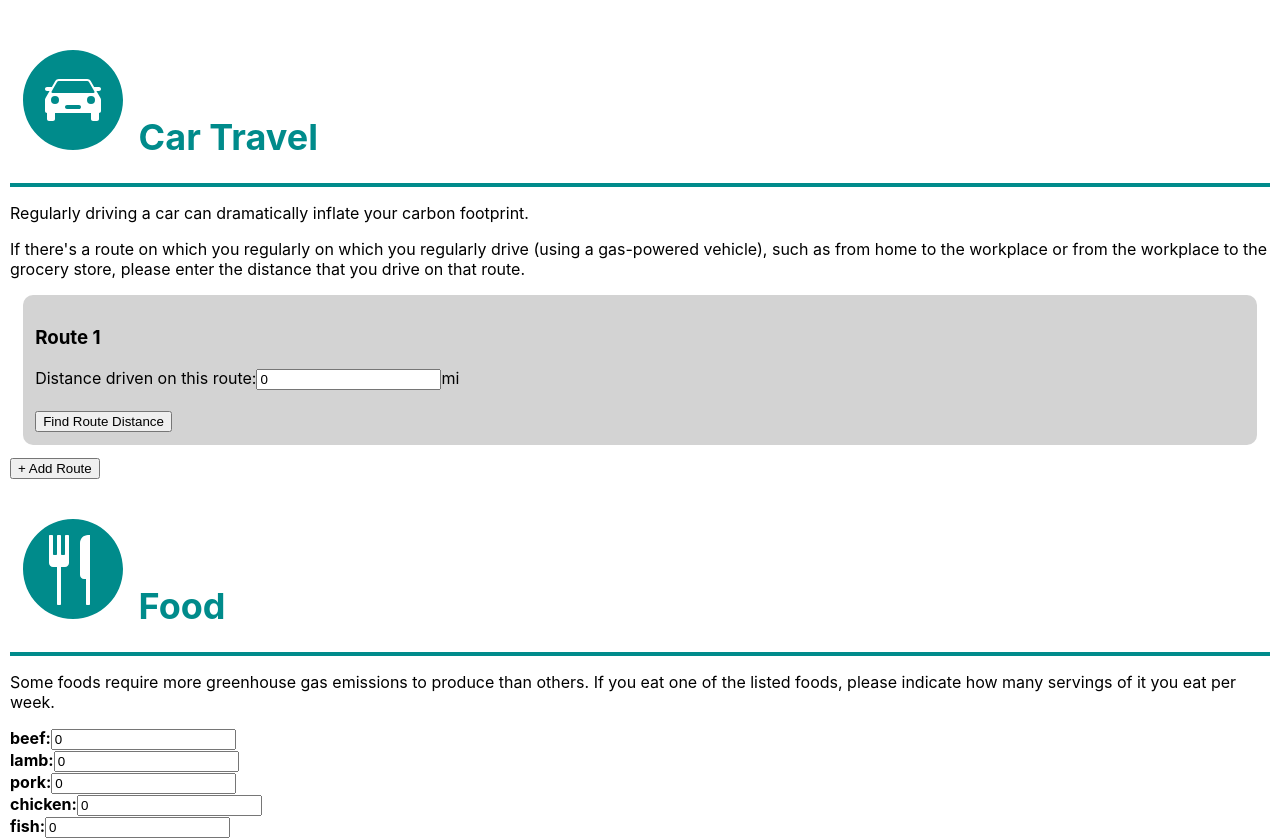
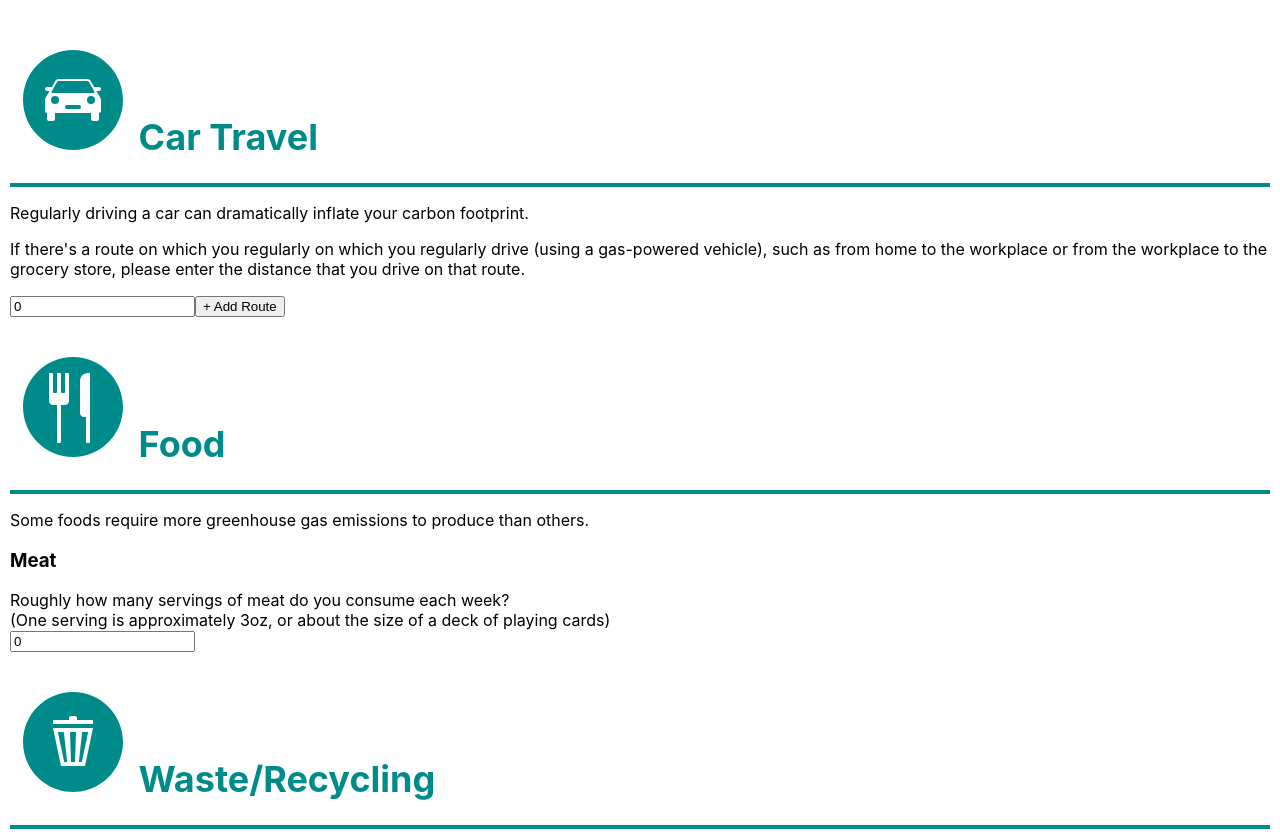
Before and after one commit to steph-beneschan-256/carbon-footprint-calculator, a React (Create React App) app: page / in a window 1280 px wide. Shown: the top 840 px of the page. Built offline with nearby package versions, Linux system fonts and the light colour scheme.

Commit message:
Reworked Food Section and Waste Icon
* Reworked Food section to be easier to fill in
* App can now gives food-related suggestions, if the user either eats beef or lamb more often than other kinds of meat or eats 7+ servings of meat per week
* Updated icon for Waste section

```diff
--- a/src/App.js
+++ b/src/App.js
@@ -40,10 +40,11 @@ function App() {
     categories.sort((c1, c2) =>
       footprintData.breakdown[c2] - footprintData.breakdown[c1]
     );
-    setSuggestions(
-      categories.slice(0,3).map((category) =>
-        footprintData.breakdown[category].suggestions[0]
-    ));
+    let newSuggestions = [];
+    categories.slice(0,3).forEach((category) => {
+        newSuggestions = newSuggestions.concat(footprintData.breakdown[category].suggestions);
+    });
+    setSuggestions(newSuggestions);
 
     setShowResults(true);
   }
--- a/src/FoodForm.js
+++ b/src/FoodForm.js
@@ -38,13 +38,24 @@ Get the user's total footprint for this type of activity,
 and suggestions for reducing their footprint
 */
 async function getFootprintData(userData) {
-    let foodFootprint = 0;
-    let suggestions = [];
+  const servingsPerWeek = parseInt(userData.totalServingsPerWeek);
+  const foodFootprint = parseInt(userData.totalServingsPerWeek) / 7 * FOOD_DATA[userData.meatMostEaten].co2PerServing;
+  let suggestions = [];
+  if(servingsPerWeek > 0) {
+    switch(FOOD_DATA[userData.meatMostEaten].name) {
+      case "beef":
+      case "lamb":
+        suggestions.push("Producing beef and lamb involves much more greenhouse gas emissions than producing other kinds of meat. Consider occasionally swapping beef or lamb for a different type of meat; switching to pork, for instance, carries a carbon footprint 80% smaller than that of beef.");
+        break;
+      default:
+        break;
+    }
 
-    FOOD_DATA.forEach((data, index) => {
-      foodFootprint += data.co2PerServing * parseInt(userData[index]);
-    });
+    if(servingsPerWeek > 7) {
+      suggestions.push("You seem to eat meat rather often. You don't have to become a vegetarian, but consider eating a larger portion of vegetables.")
+    };
 
+  }
     //if the user only eats beef or lamb once per week, should cutting back on beef/lamb be our first suggestion here?
     //maybe check against the average amount of meat eaten per week?
 
@@ -74,7 +85,11 @@ function FoodForm() {
         if(!inputData) {
             let savedData = formDataManager.loadData(ACTIVITY_TYPE_KEY);
             setInputData(savedData ? savedData :
-                Array(FOOD_DATA.length).fill(0) //Default value
+                {
+                  totalServingsPerWeek: 0,
+                  meatMostEaten: 0
+                }
+                //Default value
             );
         }
       }, [inputData]);
@@ -88,23 +103,45 @@ function FoodForm() {
           </div>
           <div className="form-section-inner">
             <p>
-            Some foods require more greenhouse gas emissions to produce than others. If you eat one of the listed foods, please indicate how many servings of it you eat per week.
+            Some foods require more greenhouse gas emissions to produce than others.
             </p>
-            {inputData && inputData.map((data, index) => (
-            <div>
-                <b>{FOOD_DATA[index].name}:</b>
-                <input type="number" min={0}
-                value={inputData[index]} onChange={ e => {
-                    const newFoodData = inputData.map((d,i) => {
-                    return (i !== index) ? d : e.target.value
-                    });
+            <h3>
+              Meat
+            </h3>
+            Roughly how many servings of meat do you consume each week?
+            <br/>
+            (One serving is approximately 3oz, or about the size of a deck of playing cards)
+            {inputData && <div>
+              <input type="number" min={0}
+              value={inputData.totalServingsPerWeek} onChange={ e => {
+                const newFoodData = {
+                  ...inputData,
+                  totalServingsPerWeek: e.target.value
+                };
+                setInputData(newFoodData);
+                formDataManager.saveData(ACTIVITY_TYPE_KEY, newFoodData);
+              }}/>
+            </div>}
+            {inputData && (parseInt(inputData.totalServingsPerWeek) > 0) && <div>
+              <p>
+                What type of meat do you consume most often?
+              </p>
+              {FOOD_DATA.map((data, index) => (
+                <label>
+                  <input type="radio" checked={inputData.meatMostEaten === index}
+                  value={data.name}
+                  onChange={e => {
+                    const newFoodData = {
+                      ...inputData,
+                      meatMostEaten: index
+                    };
                     setInputData(newFoodData);
-                    // Use formDataManager.saveData to save the user's input data
                     formDataManager.saveData(ACTIVITY_TYPE_KEY, newFoodData);
-                }}
-                />
-            </div>
-            ))}
+                  }}/>
+                  {data.name}
+                </label>
+              ))}
+            </div>}
         </div>
       </div>
     )
--- a/src/TravelForm.js
+++ b/src/TravelForm.js
@@ -19,10 +19,10 @@ Get the user's total footprint for this type of activity,
 and suggestions for reducing their footprint
 */
 async function getFootprintData(travelData) {
-    let travelFootprint = 0;
-    travelData.forEach((data) => {
+    let travelFootprint = travelData.baseDistance;
+    travelData.routes.forEach((route) => {
         //TODO: query the api that shivangi found
-        travelFootprint += CO2_PER_MILE * parseFloat(data.distance);
+        travelFootprint += CO2_PER_MILE * parseFloat(route.distance) * route.daysPerWeek / 7;
     });
     return {
         key: ACTIVITY_TYPE_KEY,
@@ -49,37 +49,47 @@ function TravelForm() {
     useEffect(() => {
         if(!inputData) {
             let savedData = formDataManager.loadData(ACTIVITY_TYPE_KEY);
-            setInputData(savedData ? savedData : [
-                {
-                    distance: 0,
-                    origin: null,
-                    destination: null
-                } // Default value
-            ]);
+            setInputData(savedData ? savedData : {
+              baseDistance: 0,
+              routes: [
+                // {
+                //     distance: 0,
+                //     origin: null,
+                //     destination: null,
+                //     daysPerWeek: 1
+                // } // Default value
+            ]});
         }
     }, [inputData]);
 
-  function addRouteWidget() {
-    if(inputData.length < 5) {
-      const newIndex = inputData.length;
-      setInputData([
-        ...inputData,
+  function addRoute() {
+    if(inputData.routes.length < 5) {
+      const newIndex = inputData.routes.length;
+      setInputData({
+        baseDistance: (inputData.baseDistance),
+        routes: [
+          ...inputData.routes,
           {
             key: newIndex,
             distance: 0,
             origin: null,
-          destination: null
+            destination: null,
+            daysPerWeek: 1
           }
-      ])
+        ]
+      });
     }
   }
 
-  function deleteRouteWidget(index) {
-    if(inputData.length > 1) {
-      setInputData([
-        ...inputData.splice(0, index),
-        ...inputData.splice(index)
-      ])
+  function removeRoute(index) {
+    if(inputData.routes.length > 1) {
+      setInputData({
+        baseDistance: (inputData.baseDistance),
+        routes: [
+          ...inputData.routes.slice(0, index),
+          ...inputData.routes.slice(index)
+        ]
+      });
     }
   }
 
@@ -97,28 +107,60 @@ function TravelForm() {
             If there's a route on which you regularly on which you regularly drive (using a gas-powered vehicle), such as from home to the workplace or from the workplace to the grocery store, please enter the distance that you drive on that route.
         </p>
 
-        {inputData && (inputData.map((_, index) => (
+        {
+          inputData && <div>
+            <input type="number" min="0" value={inputData.baseDistance}
+            onChange={(e) => {
+              const newTravelData = {
+                ...inputData,
+                baseDistance: e.target.value
+              };
+              setInputData(newTravelData);
+              formDataManager.saveData(ACTIVITY_TYPE_KEY, newTravelData);
+            }}
+            />
+
+            {/*
+
+            Shouldn't spend too much time on the route input thing, but it maybe should go something like this:
+            1. click add route button
+            2. modal dialog appears
+            3. route appears with its distance, in the list, and can be removed but not otherwise changed
+
+
+            */}
+
+            {inputData.routes.map((_, index) => (
                 <RouteWidget routeNumber={index+1}
-            defaultDistance={inputData[index].distance}
-            defaultOrigin={inputData[index].origin}
-            defaultDestination={inputData[index].destination}
+                defaultDistance={inputData.routes[index].distance}
+                defaultOrigin={inputData.routes[index].origin}
+                defaultDestination={inputData.routes[index].destination}
 
                 onDataUpdated={(newData) => {
-            const newTravelData = (inputData.map((data, dataIndex) => {
+                  const newRoutes = (inputData.routes.map((data, dataIndex) => {
                       return (index !== dataIndex) ? data : newData;
                   }));
+                  const newTravelData = {
+                    ...inputData,
+                    routes: newRoutes
+                  };
                   setInputData(newTravelData);
-            console.log(newTravelData);
                   // Use formDataManager.saveData to save the user's input data
                   formDataManager.saveData(ACTIVITY_TYPE_KEY, newTravelData);
                   }}
                 />
-        )))}
+            ))}
 
-        <button onClick={addRouteWidget}>
+            <button onClick={addRoute}>
                 + Add Route
             </button>
+
           </div>
+        }
+
+      </div>
+
+
 
     </div>
   );
```
Also changed, not shown: public/waste.svg. Lines whose indentation alone changed are shown as unchanged.
